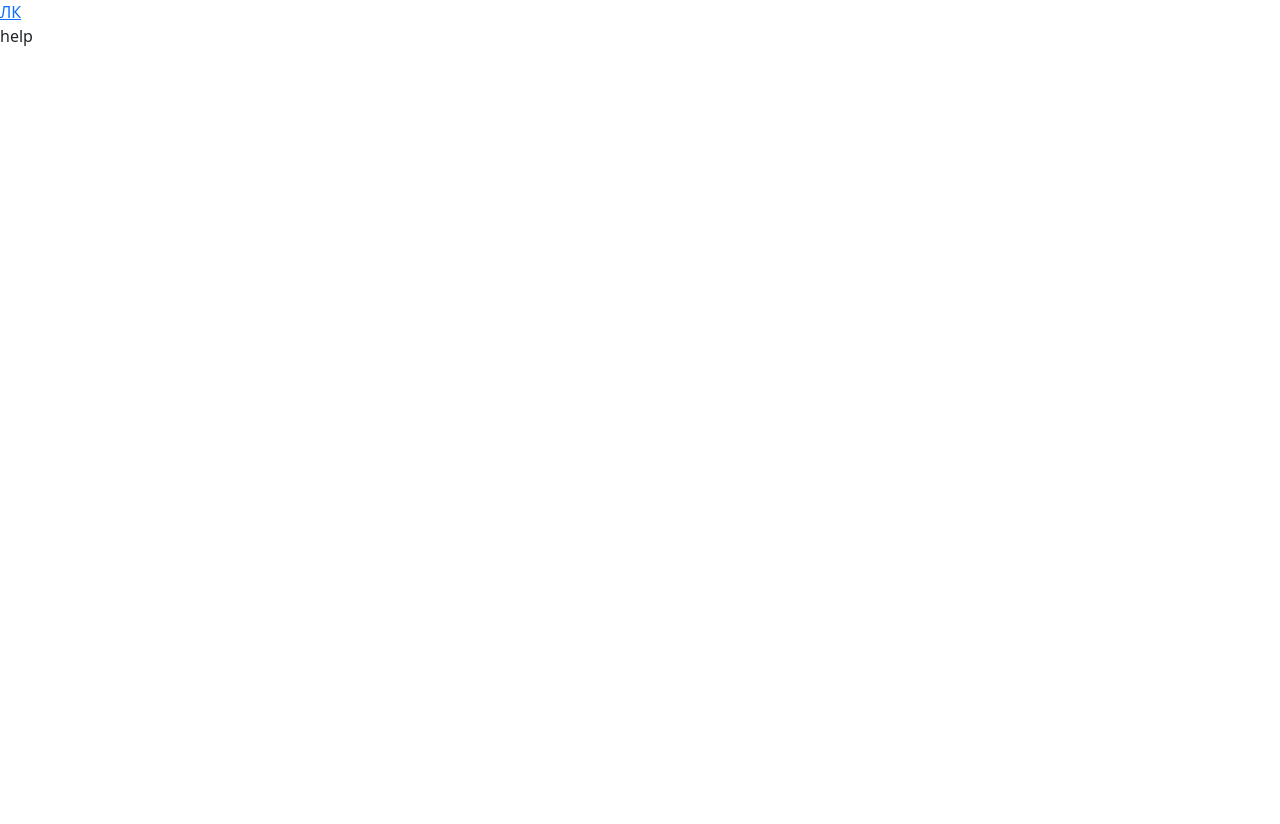
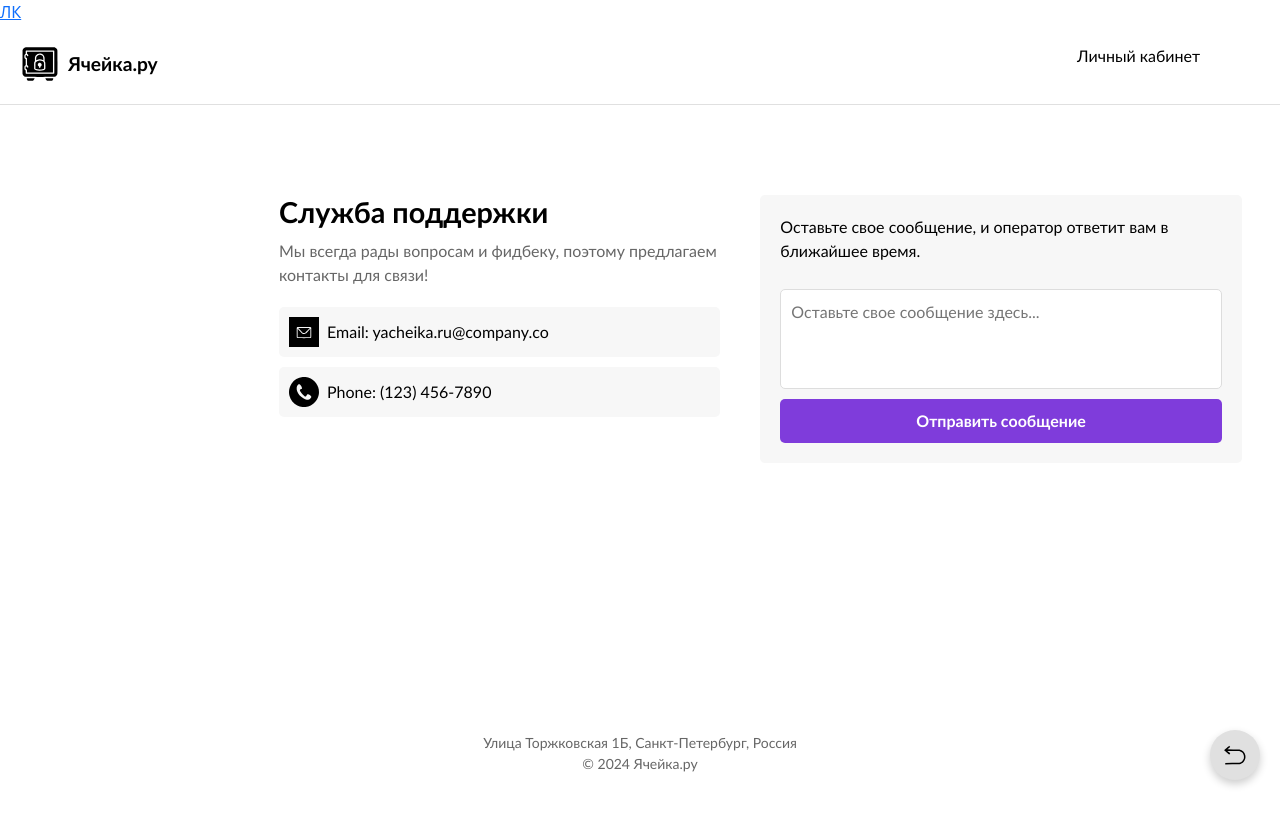
Before and after one commit to moevm/nosql2h24-store, a React (Create React App) app in the folder client/: page /help in a window 1280 px wide. Before the commit the page ends 800 px from the top, so only its background shows below. Built offline with nearby package versions, Linux system fonts and the light colour scheme.

Commit message:
HelpPage HTML added

```diff
--- a/client/src/pages/HelpPage.tsx
+++ b/client/src/pages/HelpPage.tsx
@@ -1,3 +1,57 @@
-export default function HelpPage(){
-    return (<p>help</p>)
+import React from 'react';
+import '../css/HelpPage.css';
+import { Link } from "react-router-dom";
+import { ReactComponent as MailIcon } from '../css/mail-icon.svg';
+import { ReactComponent as PhoneIcon } from '../css/phone2-icon.svg';
+import { ReactComponent as CellIcon } from '../css/cell-icon.svg';
+import { ReactComponent as BackIcon } from '../css/back-icon.svg';
+
+export default function HelpPage() {
+    return (
+        <div className="help-page">
+            <header className="header">
+                <div className="logo-container">
+                    <CellIcon className="cell-icon" />
+                    <span className="logo-text">Ячейка.ру</span>
+                </div>
+                <nav className="header-nav">
+                    <Link to="/personalAccount">Личный кабинет</Link>
+                </nav>
+            </header>
+
+            <main className="main">
+                <section className="contact-section">
+                    <h1 className="heading">Служба поддержки</h1>
+                    <p className="subheading">Мы всегда рады вопросам и фидбеку, поэтому предлагаем контакты для связи!</p>
+                    <div className="contact-info">
+                        <div className="contact-item">
+                            <MailIcon className="mail-icon" />
+                            <span>Email: yacheika.ru@company.co</span>
+                        </div>
+                        <div className="contact-item">
+                            <PhoneIcon className="phone2-icon" />
+                            <span>Phone: (123) 456-7890</span>
+                        </div>
+                    </div>
+                </section>
+
+                <section className="form-section">
+                    <p>Оставьте свое сообщение, и оператор ответит вам в ближайшее время.</p>
+                    <textarea placeholder="Оставьте свое сообщение здесь..." className="textarea"></textarea>
+                    <button className="send-button">Отправить сообщение</button>
+                </section>
+            </main>
+
+            <footer className="footer">
+                <address>
+                    Улица Торжковская 1Б, Санкт-Петербург, Россия<br />
+                    © 2024 Ячейка.ру
+                </address>
+            </footer>
+
+            <a href="/personalAccount" className="back-to-dashboard-button">
+                <BackIcon className="back-icon" />
+            </a>
+        </div>
+    );
 }
```
